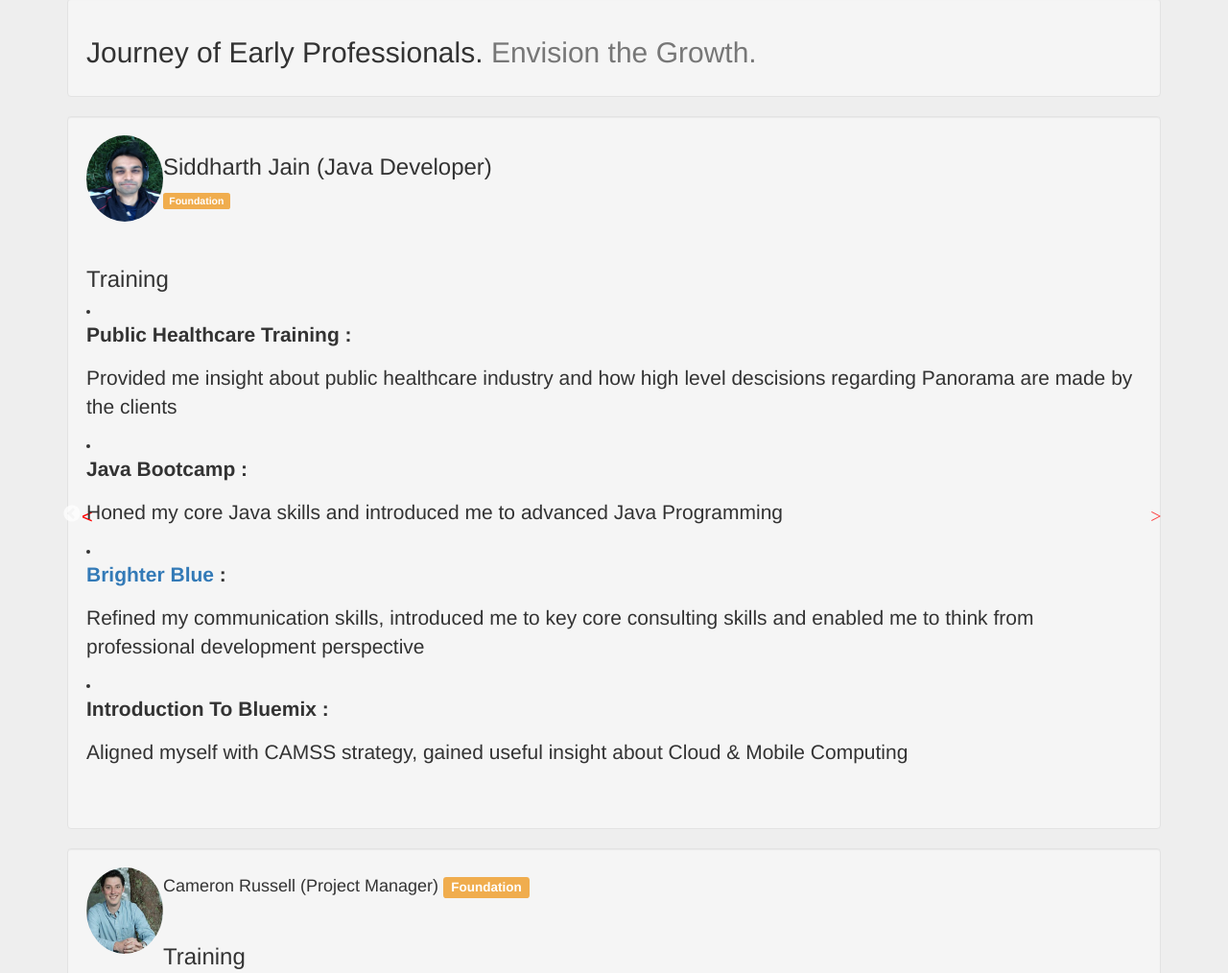
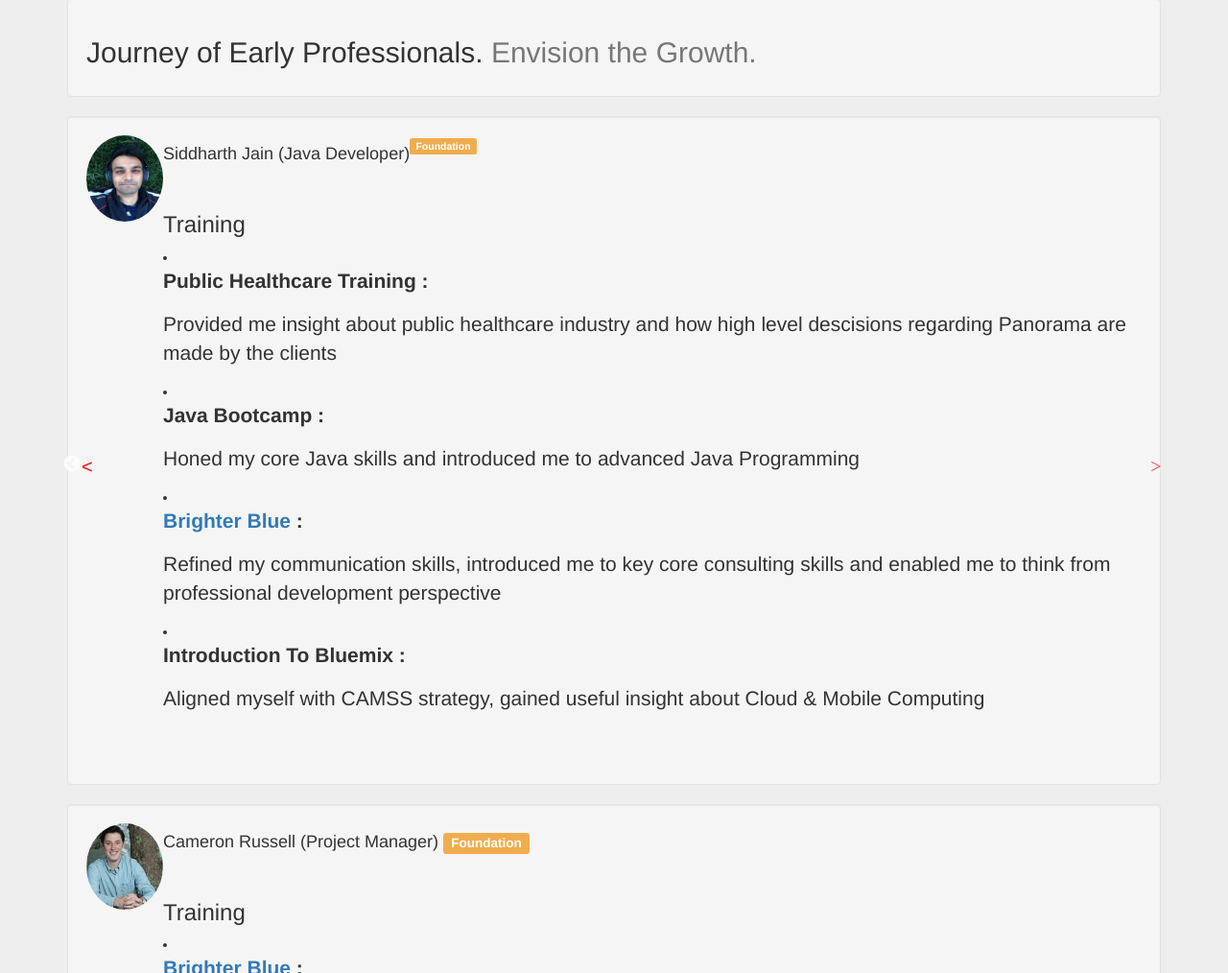
Before and after one commit to siddharthjn/jorneyMap, a plain HTML site: page index.html in a window 1280 px wide. Shown: the part 927-1941 px from the top of the page at 96% size. Drawn offline with nearby package versions, Linux system fonts and the light colour scheme.

Commit message:
Update index.html

```diff
--- a/index.html
+++ b/index.html
@@ -265,7 +265,7 @@
 
 
 <div class ="well">
-    <img id= "sidImage" src="image/sid.jpg" width="80" height ="90" class="img-circle"> <h3> Siddharth Jain (Java Developer) </h3>
+    <img id= "sidImage" src="image/sid.jpg" width="80" height ="90" class="img-circle"> <h4> Siddharth Jain (Java Developer) </h4>
     <span class="label label-warning">Foundation</span></h3>
     <br><br><br>
           <div id="sidStory">
```
